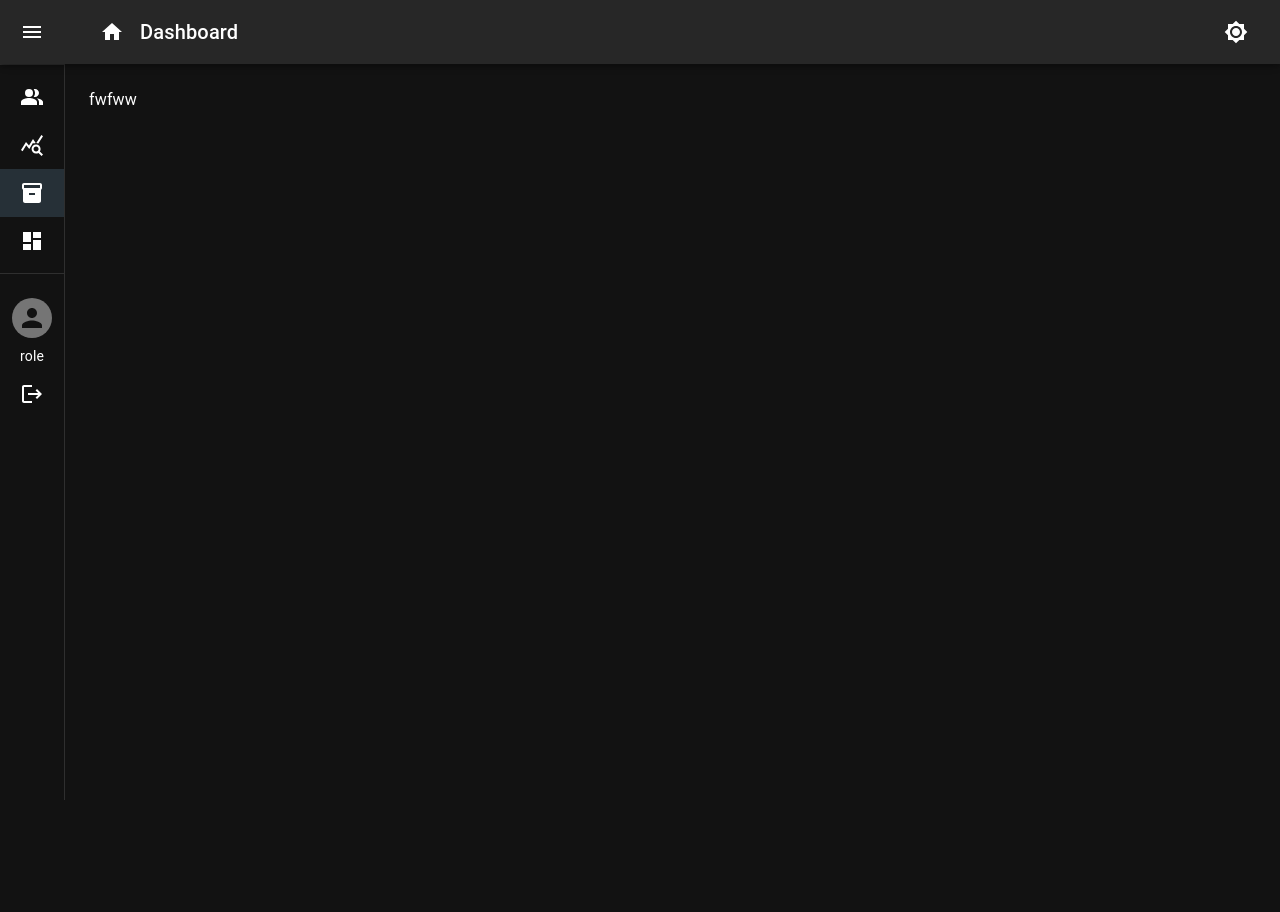
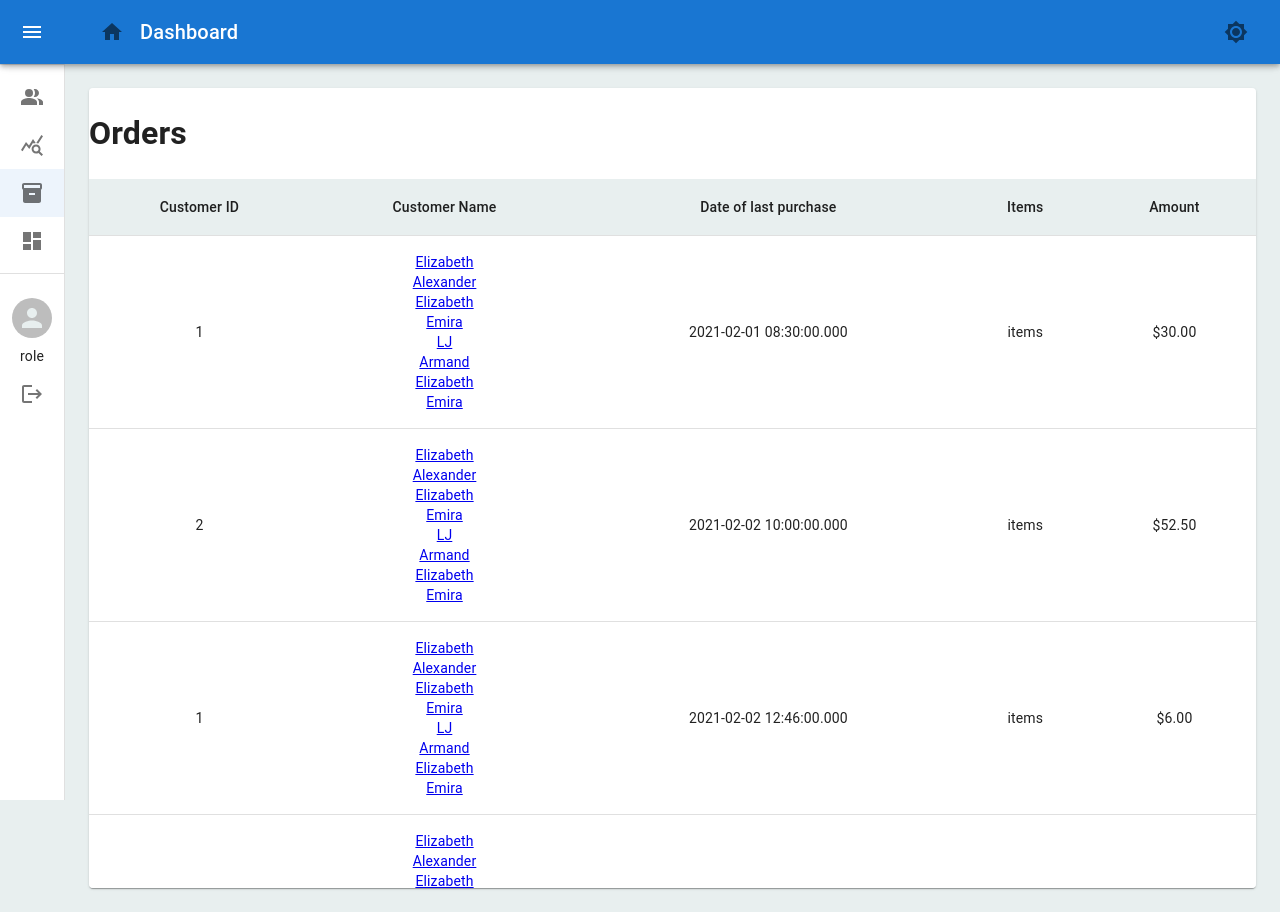
Before and after one commit to Elmira2505/coding-challenge, a React (Create React App) app: page /dashboard/orders in a window 1280 px wide. Before the commit the page ends 800 px from the top, so only its background shows below. Built offline with nearby package versions, Linux system fonts and the light colour scheme.

Commit message:
background mode has changed custmers table

```diff
--- a/src/App.js
+++ b/src/App.js
@@ -3,6 +3,9 @@
 import {BrowserRouter, Route, Routes} from "react-router-dom";
 import Dashboard from "./pages/dashboard/Dashboard";
 import Home from "./pages/dashboard/HomePage";
+import CustomerCards from "./pages/dashboard/customers/CustomerCards";
+import CustomerProfile from "./pages/dashboard/customers/CustomerProfile";
+
 
 function App() {
     return (
@@ -11,6 +14,8 @@ function App() {
                 <Routes>
                     <Route path="dashboard/*" element={<Dashboard />} />
                     <Route path="*" element={<Home />} />
+                    <Route path="/customers/:CustomerId" element={<CustomerProfile />} />
+
                 </Routes>
             </BrowserRouter>
         </>
--- a/src/pages/dashboard/Dashboard.js
+++ b/src/pages/dashboard/Dashboard.js
@@ -8,7 +8,7 @@ import IconButton from '@mui/material/IconButton';
 import MenuIcon from '@mui/icons-material/Menu';
 import {useMemo, useState} from "react";
 import SideList from "./SideList";
-import {createTheme, ThemeProvider, Tooltip} from "@mui/material";
+import {Button, createTheme, ThemeProvider, Tooltip} from "@mui/material";
 import {Brightness4, Brightness7, Home} from "@mui/icons-material";
 import {useNavigate} from "react-router-dom";
 
@@ -37,10 +37,23 @@ const AppBar = styled(MuiAppBar, {
 
 export default function Dashboard() {
     const [open, setOpen] = useState(false);
-    const [dark, setDark] = useState(true)
+    const [dark, setDark] = useState(true);
+    const [light, setLight] = useState(true)
+
+    const lightTheme = useMemo(() => createTheme({
+        palette: {
+            background: {
+                default: "#e8efef"
+            },
+            mode: light ? 'light' : 'dark',
+        }
+    }), [light]);
 
     const darkTheme = useMemo(() => createTheme({
         palette: {
+            background: {
+                default: "#333f3f"
+            },
             mode: dark ? 'dark' : 'light',
         },
     }), [dark]);
@@ -52,7 +65,7 @@ export default function Dashboard() {
     const navigate = useNavigate()
 
     return (
-        <ThemeProvider theme={darkTheme}>
+        <ThemeProvider theme={light ? lightTheme : darkTheme}>
             <Box sx={{display: 'flex'}}>
                 <CssBaseline/>
                 <AppBar position="fixed" open={open}>
@@ -82,9 +95,9 @@ export default function Dashboard() {
                         >
                             Dashboard
                         </Typography>
-                        <IconButton onClick={() => setDark(!dark)}>
-                            {dark ? <Brightness7 /> : <Brightness4 />}
-                        </IconButton>
+
+                            <IconButton onClick={() => setLight((prev) => !prev)}> {dark ? <Brightness7 /> : <Brightness4 />}</IconButton>
+
                     </Toolbar>
                 </AppBar>
                 <SideList {...{ open, setOpen }} />
--- a/src/pages/dashboard/SideList.js
+++ b/src/pages/dashboard/SideList.js
@@ -14,10 +14,11 @@ import {ChevronLeft, Inbox, Logout, Mail, PeopleAlt, Dashboard, Inventory2, Quer
 import {useValue} from "../../context/ContextProvider";
 import {Avatar, Tooltip} from "@mui/material";
 import {Route, Routes, useNavigate} from "react-router-dom";
-import CustomerList from "./customers/CustomerList";
 import Orders from "./orders/Orders";
 import Stats from "./Statistics/Stats";
 import HomePage from "./HomePage";
+import CustomerCards from "./customers/CustomerCards";
+import CustomerList from "./customers/CustomerList";
 
 const drawerWidth = 240;
 
--- a/src/pages/dashboard/Statistics/Stats.js
+++ b/src/pages/dashboard/Statistics/Stats.js
@@ -3,7 +3,7 @@ import {Avatar, Box, ListItem, ListItemAvatar, ListItemText, Paper, Typography}
 import {EmojiPeople, Inventory2, Paid, ShoppingCart, StarRate} from "@mui/icons-material";
 import {receipts} from "../receipts/Receipts";
 import moment from 'moment'
-import {totalItems, totalRevenue} from "../receipts/TotalCount";
+import {mostPopular, totalCustomers, totalItems, totalRevenue} from "../receipts/TotalCount";
 
 
 
@@ -64,7 +64,7 @@ const Stats = ({setSelectedLink, link}) => {
                         justifyContent:'center'
                     }}>
                     <StarRate sx={{height:100, width:100, opacity:0.3, mr:1}}/>
-                    <Typography variant='h4'>Book</Typography>
+                    <Typography variant='h4'>{mostPopular}</Typography>
                 </Box>
             </Paper>
             <Paper elevation={3} sx={{p:3}}>
@@ -75,7 +75,7 @@ const Stats = ({setSelectedLink, link}) => {
                         justifyContent:'center'
                     }}>
                     <EmojiPeople sx={{height:100, width:100, opacity:0.3, mr:1}}/>
-                    <Typography variant='h4'>234</Typography>
+                    <Typography variant='h4'>{totalCustomers}</Typography>
                 </Box>
             </Paper>
             <Paper elevation={3} sx={{p:2, gridColumn:3, gridRow:'1/4'}}>
--- a/src/pages/dashboard/customers/CustomerCards.js
+++ b/src/pages/dashboard/customers/CustomerCards.js
@@ -1,10 +1,49 @@
-import React from 'react';
+import React, {useEffect} from 'react';
+import CustomerList from "./CustomerList";
+import {Avatar, Box, Button, Card, CardActions, CardContent, Grid, ListItemAvatar, Typography} from "@mui/material";
+import {receipts} from "../receipts/Receipts";
 
-const CustomerCards = () => {
+
+const CustomerCards = ({setSelectedLink, link}) => {
+    useEffect(() => {
+        setSelectedLink(link);
+    }, []);
+
+    // let name = receipts.CustomerId;
+    // console.log(name)
+
     return (
         <div>
+            <Grid style={{display: 'flex', justifyContent: 'center'}}>
+                <Card sx={{minWidth: 350, mb: 3, display: 'flex', flexDirection: 'column'}}>
+                    <CardContent sx={{flex: '1 0 auto'}}>
+                        <Typography sx={{fontSize: 20}} color="text.secondary" gutterBottom>
+                            Customer Card
+                        </Typography>
+                        <ListItemAvatar>
+                            <Avatar  sx={{ size: 'lg'}}/>
+                        </ListItemAvatar>
 
+                        <Typography variant="h7" component="div">
+                            Name: {receipts.CustomerName}
+                        </Typography>
+                        <Typography variant="h7" component="div">
+                            Total items:
+                        </Typography>
+                        <Typography variant="h7" component="div">
+                            Total orders:
+                            <hr/>
+                            <Typography variant="h7" component="div">
+                                Total amount:
+                            </Typography>
+                        </Typography>
+                    </CardContent>
+                </Card>
+            </Grid>
+            <h3>Purchase History</h3>
+            <CustomerList />
         </div>
+
     );
 };
 
--- a/src/pages/dashboard/customers/CustomerList.js
+++ b/src/pages/dashboard/customers/CustomerList.js
@@ -1,69 +1,57 @@
-import * as React from 'react';
-import Table from '@mui/material/Table';
-import TableBody from '@mui/material/TableBody';
-import TableCell from '@mui/material/TableCell';
-import TableContainer from '@mui/material/TableContainer';
-import TableHead from '@mui/material/TableHead';
-import TableRow from '@mui/material/TableRow';
-import Paper from '@mui/material/Paper';
+import React from 'react'
 import {useEffect, useMemo} from "react";
+import {Paper, Table, TableBody, TableCell, TableContainer, TableHead, TableRow} from "@mui/material";
+import {receipts} from "../receipts/Receipts";
+import {useNavigate} from "react-router-dom";
+import CustomerCards from "./CustomerCards";
+
+
+
 const CustomerList = ({setSelectedLink, link}) => {
-
     useEffect(() => {
         setSelectedLink(link);
     }, []);
 
 
-    function createData(name, calories, fat, carbs, protein) {
-        return { name, calories, fat, carbs, protein };
-    }
+    // const customerProfile = [
+    //     {
+    //         field: 'name',
+    //         headerName: 'Customer Name',
+    //         renderCell: ({row} : params) => <Link to{`/`> </Link>
+    //     }
+    // ]
 
-    const rows = [
-        createData('Frozen yoghurt', 159, 6.0, 24, 4.0),
-        createData('Ice cream sandwich', 237, 9.0, 37, 4.3),
-        createData('Eclair', 262, 16.0, 24, 6.0),
-        createData('Cupcake', 305, 3.7, 67, 4.3),
-        createData('Gingerbread', 356, 16.0, 49, 3.9),
-    ];
-
-    const columns = useMemo(() => [
-        {field:'number', headerName: 'Number', width:70},
-        {field:'name', headerName: 'Customer Name', width:170},
-        {field:'date', headerName: 'Date', width:170},
-        {field:'amount', headerName: 'Amount', width:170},
-        {field:'receipt', headerName: 'Receipt', width:170},
-        ], [])
 
     return (
-        <TableContainer component={Paper}>
-            <Table sx={{ minWidth: 650 }} aria-label="simple table">
+        <div>
+        <TableContainer component={Paper} sx={{ minWidth: 550, maxHeight: '300px' }}>
+            <Table  aria-label="simple table" stickyHeader>
                 <TableHead>
                     <TableRow>
-                        <TableCell>{receipts}</TableCell>
-                        <TableCell align="right">Calories</TableCell>
-                        <TableCell align="right">Fat&nbsp;(g)</TableCell>
-                        <TableCell align="right">Carbs&nbsp;(g)</TableCell>
-                        <TableCell align="right">Protein&nbsp;(g)</TableCell>
+                        <TableCell align="center">Order ID</TableCell>
+                        <TableCell align="center">Amount</TableCell>
+                        <TableCell align="center">Total items</TableCell>
+                        <TableCell align="center">Items</TableCell>
+                        <TableCell align="center">Date</TableCell>
                     </TableRow>
                 </TableHead>
                 <TableBody>
-                    {rows.map((row) => (
+                    {receipts.map((row) => (
                         <TableRow
-                            key={row.name}
+                            key={row.id}
                             sx={{ '&:last-child td, &:last-child th': { border: 0 } }}
                         >
-                            <TableCell component="th" scope="row">
-                                {row.name}
-                            </TableCell>
-                            <TableCell align="right">{row.calories}</TableCell>
-                            <TableCell align="right">{row.fat}</TableCell>
-                            <TableCell align="right">{row.carbs}</TableCell>
-                            <TableCell align="right">{row.protein}</TableCell>
+                            <TableCell align="center">{row.OrderId}</TableCell>
+                            <TableCell align="center">{row.Total}</TableCell>
+                            <TableCell align="center">Кол-во предметов</TableCell>
+                            <TableCell align="center">Какие предметы</TableCell>
+                            <TableCell align="center">{row.Date}</TableCell>
                         </TableRow>
                     ))}
                 </TableBody>
             </Table>
         </TableContainer>
+        </div>
     );
 };
 
--- /dev/null
+++ b/src/pages/dashboard/customers/CustomerProfile.js
@@ -0,0 +1,20 @@
+import React from 'react';
+import {receipts} from "../receipts/Receipts";
+import {useNavigate, useParams} from 'react-router-dom'
+import CustomerCards from "./CustomerCards";
+import CustomerList from "./CustomerList";
+
+
+const CustomerProfile = () => {
+
+    const navigate = useNavigate();
+
+    const { CustomerId } = useParams
+    return (
+        <div>
+           <h1>Hello {CustomerId}</h1>
+        </div>
+    );
+};
+
+export default CustomerProfile;
--- a/src/pages/dashboard/orders/Orders.js
+++ b/src/pages/dashboard/orders/Orders.js
@@ -1,16 +1,62 @@
-import React, {useEffect} from 'react';
+import React from 'react'
+import {useEffect, useMemo} from "react";
+import {Button, Paper, Table, TableBody, TableCell, TableContainer, TableHead, TableRow} from "@mui/material";
+import {receipts} from "../receipts/Receipts";
+import {Link, useNavigate} from "react-router-dom";
 
-const Orders = ({setSelectedLink, link}) => {
 
+
+const OrderList = ({setSelectedLink, link}) => {
     useEffect(() => {
         setSelectedLink(link);
     }, []);
 
+const router = useNavigate()
+    console.log(router)
+
+
     return (
-        <div>
-            fwfww
-        </div>
+        <TableContainer component={Paper} sx={{ minWidth: 550, maxHeight: '800px' }}>
+            <h1>Orders</h1>
+            <Table aria-label="simple table" stickyHeader>
+                <TableHead>
+                    <TableRow>
+                        <TableCell align="center">Customer ID</TableCell>
+                        <TableCell align="center">Customer Name</TableCell>
+                        <TableCell align="center">Date of last purchase</TableCell>
+                        <TableCell align="center">Items</TableCell>
+                        <TableCell align="center">Amount</TableCell>
+                    </TableRow>
+                </TableHead>
+
+                <TableBody>
+                    {receipts.map((row) => (
+                        <TableRow
+                            key={row.id}
+                            sx={{ '&:last-child td, &:last-child th': { border: 0 } }}
+                        >
+                            <TableCell align="center">{row.CustomerId}</TableCell>
+                            <TableCell align="center">
+                                {receipts.map((row) => <div>
+                                    <Link to={"/customers/"+row.CustomerId}>
+                                        {row.CustomerName}
+                                    </Link>
+                                </div>
+
+
+                                )}
+                            </TableCell>
+                            <TableCell align="center">{row.Date}</TableCell>
+                            <TableCell align="center">
+                                items
+                            </TableCell>
+                            <TableCell align="center">{row.Total}</TableCell>
+                        </TableRow>
+                    ))}
+                </TableBody>
+            </Table>
+        </TableContainer>
     );
 };
 
-export default Orders;
+export default OrderList;
--- a/src/pages/dashboard/receipts/Receipts.js
+++ b/src/pages/dashboard/receipts/Receipts.js
@@ -2,7 +2,7 @@ import { v4 as uuidv4 } from 'uuid';
 
 export const receipts = [
     {
-        id: uuidv4(),
+
         OrderId: 1,
         CustomerId: 1,
         CustomerName: "Elizabeth",
@@ -32,7 +32,7 @@ export const receipts = [
         ]
     },
     {
-        id: uuidv4(),
+
         OrderId: 2,
         CustomerId: 2,
         CustomerName: "Alexander",
@@ -52,7 +52,7 @@ export const receipts = [
         ]
     },
     {
-        id: uuidv4(),
+
         OrderId: 3,
         CustomerId: 1,
         CustomerName: "Elizabeth",
@@ -72,7 +72,7 @@ export const receipts = [
         ]
     },
     {
-        id: uuidv4(),
+
         OrderId: 4,
         CustomerId: 3,
         CustomerName: "Emira",
@@ -97,7 +97,7 @@ export const receipts = [
         ]
     },
     {
-        id: uuidv4(),
+
         OrderId: 5,
         CustomerId: 4,
         CustomerName: "LJ",
@@ -122,7 +122,7 @@ export const receipts = [
         ]
     },
     {
-        id: uuidv4(),
+
         OrderId: 6,
         CustomerId: 5,
         CustomerName: "Armand",
@@ -142,7 +142,7 @@ export const receipts = [
         ]
     },
     {
-        id: uuidv4(),
+
         OrderId: 7,
         CustomerId: 6,
         CustomerName: "Elizabeth",
@@ -162,7 +162,7 @@ export const receipts = [
         ]
     },
     {
-        id: uuidv4(),
+
         OrderId: 8,
         CustomerId: 3,
         CustomerName: "Emira",
--- a/src/pages/dashboard/receipts/TotalCount.js
+++ b/src/pages/dashboard/receipts/TotalCount.js
@@ -1,8 +1,40 @@
 import React from 'react';
 import {receipts} from "./Receipts";
 
+// total money made
+export const totalRevenue = receipts.reduce((a, c) => +c.Total.slice(1) + a, 0);
+//total items sold
+export const totalItems = receipts.map((el, i) => el.Items[0].Quantity)
+                                  .flat()
+                                  .reduce((a, c) => +c + a, 0);
+//total customers
+export const customerCount = receipts.map((el) => el.CustomerId)
+export const totalCustomers = customerCount.filter((el, i) => customerCount.indexOf(el) === i).length;
 
-export const totalRevenue = receipts.reduce((a, c) => +c.Total.slice(1) + a, 0);
+//most popular item
+ const mostPopularItem = () =>{
+    const items = receipts.map((el, i) => el.Items.map((el) => el.Item)).flat();
+    let arr2 = {};
+    let arr3 = {};
+	for (let i = 0; i < items.length; i++) {
+        if (arr2[items[i]]) {
+            arr2[items[i]] += 1;
+        } else {
+            arr2[items[i]] = 1;
+        }
+    }
+    let forSort = [];
+    for (let item in arr2) forSort.push([item, arr2[item]]);
+    forSort.sort(function (a, b) {
+        return b[1] - a[1];
+    });
+    for (let z = 0; z < forSort.length; z++) {
+        arr3[forSort[z][0]] = forSort[z][1];
+    }
+    let arr4 = Object.entries(arr3);
+    return  arr4[0][0]
+}
+export const mostPopular = mostPopularItem();
 
-export const totalItems = receipts.map((el, i) => el.Items[0].Quantity)
-                                  .reduce((a, c) => +c + a, 0);
+ //total items of one customer
+ const totalItemsOfCustomer = receipts.map((el, i) => el.Items[0].Quantity);
```
Also changed, not shown: src/pages/dashboard/customers/CustomerSearchList.js (added, +21 -0 lines).
